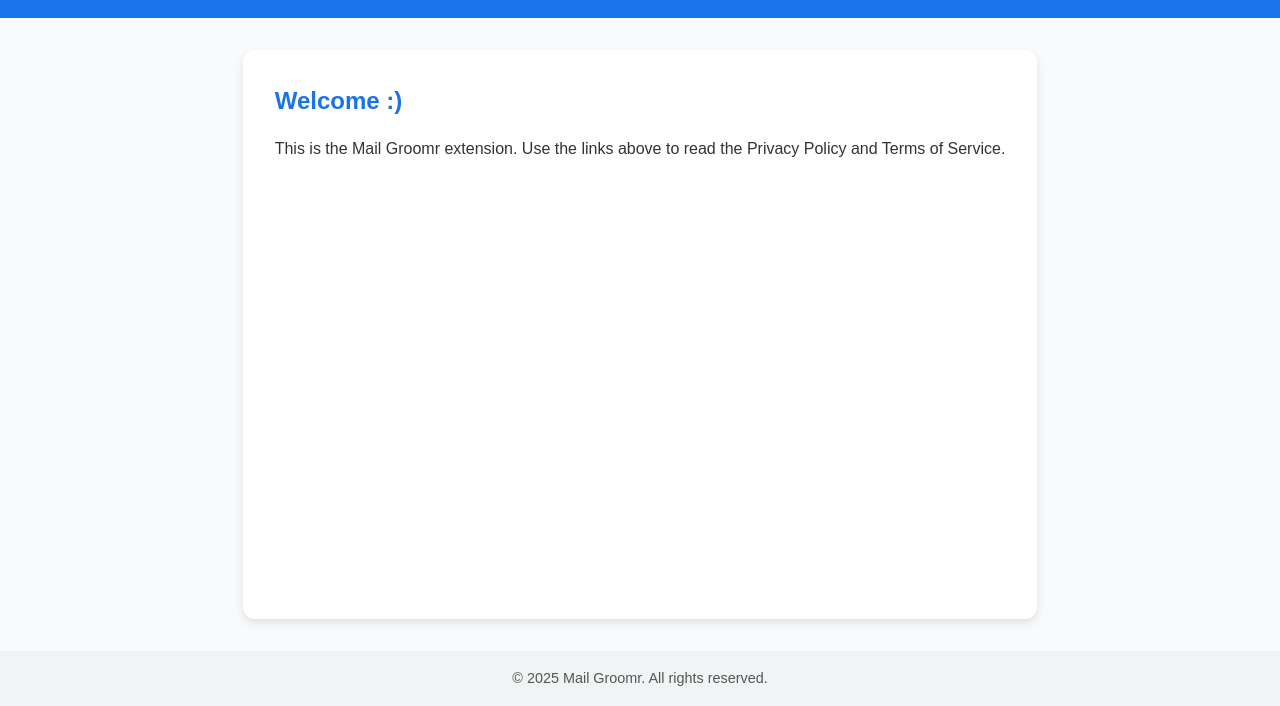
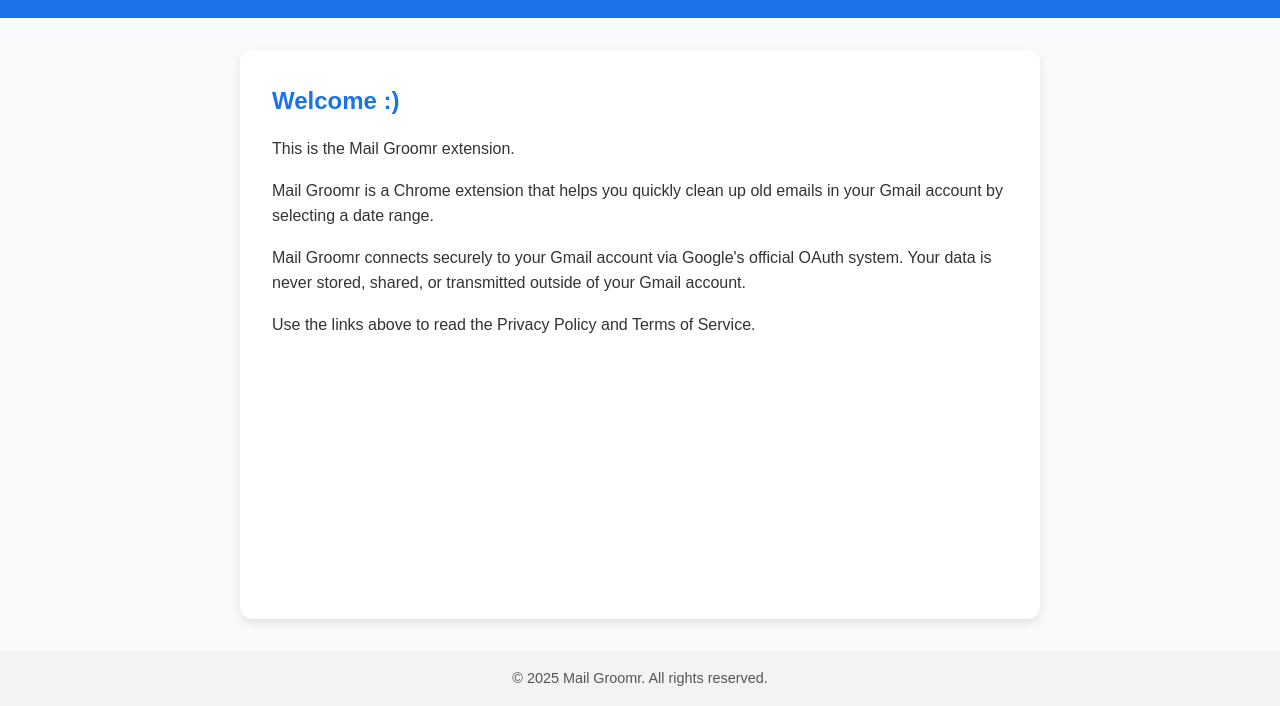
Before and after one commit to BruvCoder/MailGroomr, a plain HTML site: page index.html in a window 1280 px wide. Shown: the part 94-800 px from the top of the page. Drawn offline with Linux system fonts and the light colour scheme.

Commit message:
Update index.html

```diff
--- a/index.html
+++ b/index.html
@@ -88,7 +88,19 @@
 
   <main>
     <h2>Welcome :)</h2>
-    <p>This is the Mail Groomr extension. Use the links above to read the Privacy Policy and Terms of Service.</p>
+    <p>This is the Mail Groomr extension.</p>
+    <p>
+    Mail Groomr is a Chrome extension that helps you quickly
+    clean up old emails in your Gmail account by selecting a date range.
+    </p>
+    <p>
+    Mail Groomr connects securely to your Gmail account via Google's official
+    OAuth system. Your data is never stored, shared, or transmitted
+    outside of your Gmail account.
+    </p>
+    <p>
+      Use the links above to read the Privacy Policy and Terms of Service.
+    </p>
   </main>
 
   <footer>
```
